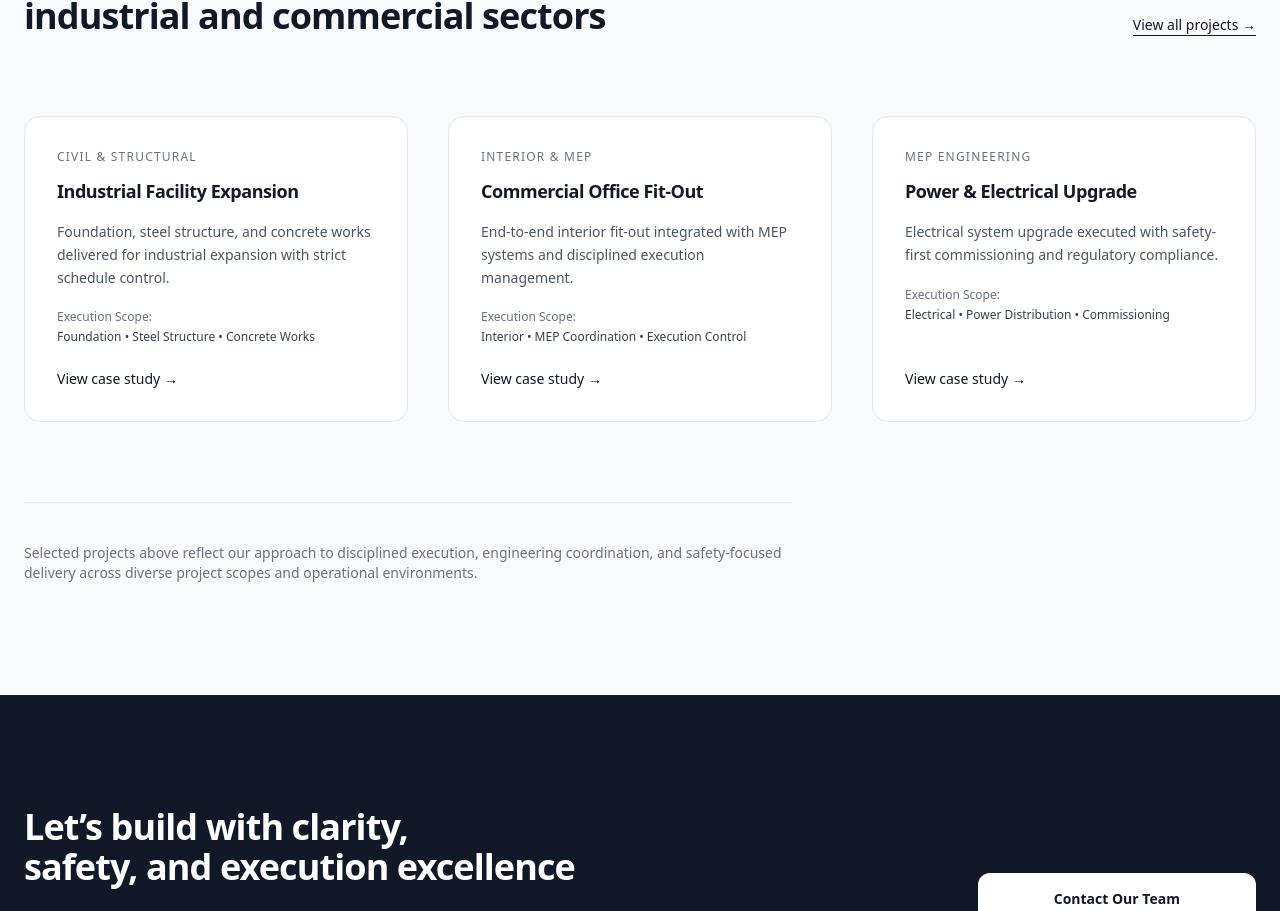
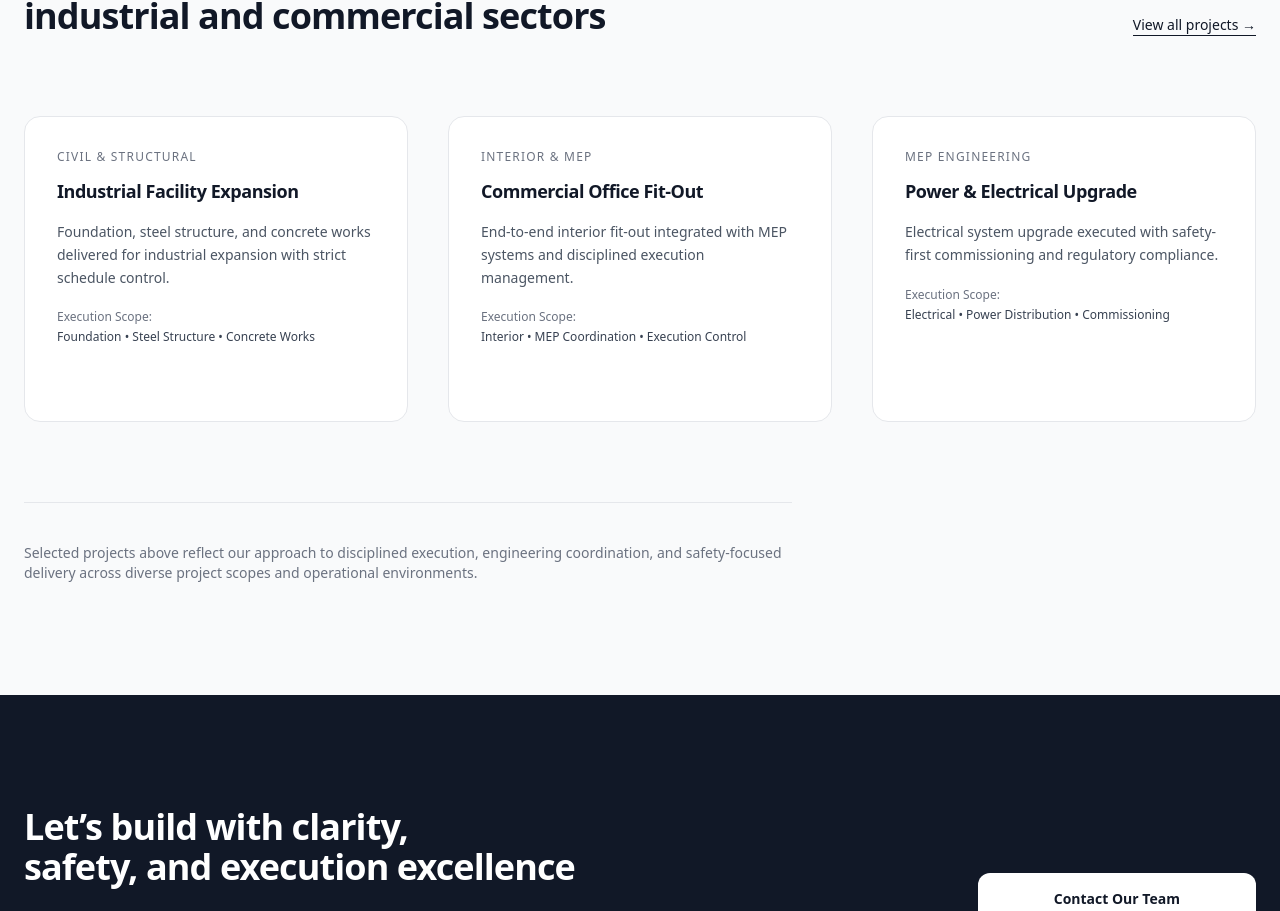
Before and after one commit to herlan-syihabudin/Bhaskara, a Next.js app: page / in a window 1280 px wide. Shown: the part 3655-4566 px from the top of the page. Built offline with nearby package versions, Linux system fonts and the light colour scheme.

Commit message:
Update FeaturedProjects.tsx

```diff
--- a/components/home/FeaturedProjects.tsx
+++ b/components/home/FeaturedProjects.tsx
@@ -1,17 +1,22 @@
+import Link from "next/link";
+
 const projects = [
   {
+    slug: "industrial-facility-expansion",
     title: "Industrial Facility Expansion",
     category: "Civil & Structural",
     desc: "Foundation, steel structure, and concrete works delivered for industrial expansion with strict schedule control.",
     scope: "Foundation • Steel Structure • Concrete Works",
   },
   {
+    slug: "commercial-office-fit-out",
     title: "Commercial Office Fit-Out",
     category: "Interior & MEP",
     desc: "End-to-end interior fit-out integrated with MEP systems and disciplined execution management.",
     scope: "Interior • MEP Coordination • Execution Control",
   },
   {
+    slug: "power-electrical-upgrade",
     title: "Power & Electrical Upgrade",
     category: "MEP Engineering",
     desc: "Electrical system upgrade executed with safety-first commissioning and regulatory compliance.",
@@ -23,6 +28,7 @@ export default function FeaturedProjects() {
   return (
     <section className="bg-gray-50">
       <div className="container-bbm py-28">
+
         {/* HEADER */}
         <div className="flex flex-col gap-6 lg:flex-row lg:items-end lg:justify-between">
           <div className="max-w-2xl">
@@ -34,20 +40,24 @@ export default function FeaturedProjects() {
             </h2>
           </div>
 
-          <a
+          <Link
             href="/projects"
             className="text-sm font-medium text-gray-900 border-b border-gray-900 w-fit"
           >
             View all projects →
-          </a>
+          </Link>
         </div>
 
         {/* PROJECT GRID */}
         <div className="mt-20 grid gap-10 md:grid-cols-2 lg:grid-cols-3">
           {projects.map((p) => (
-            <div
-              key={p.title}
-              className="card p-8 flex flex-col"
+            <Link
+              key={p.slug}
+              href={`/projects/${p.slug}`}
+              aria-label={`View project ${p.title}`}
+              className="card p-8 flex flex-col group
+                         transition hover:shadow-md hover:-translate-y-0.5
+                         cursor-pointer"
             >
               <span className="text-xs tracking-widest text-gray-500 uppercase">
                 {p.category}
@@ -61,7 +71,6 @@ export default function FeaturedProjects() {
                 {p.desc}
               </p>
 
-              {/* EXECUTION META (TAMBAHAN) */}
               <div className="mt-5 text-xs text-gray-500">
                 Execution Scope:
                 <span className="block mt-1 text-gray-700">
@@ -69,14 +78,15 @@ export default function FeaturedProjects() {
                 </span>
               </div>
 
-              <div className="mt-auto pt-6 text-sm font-medium text-gray-900">
+              <div className="mt-auto pt-6 text-sm font-medium text-gray-900
+                              opacity-0 group-hover:opacity-100 transition">
                 View case study →
               </div>
-            </div>
+            </Link>
           ))}
         </div>
 
-        {/* DELIVERY STATEMENT (TAMBAHAN) */}
+        {/* DELIVERY STATEMENT */}
         <div className="mt-20 max-w-3xl border-t border-gray-200 pt-10">
           <p className="text-sm text-gray-500">
             Selected projects above reflect our approach to disciplined execution,
```
